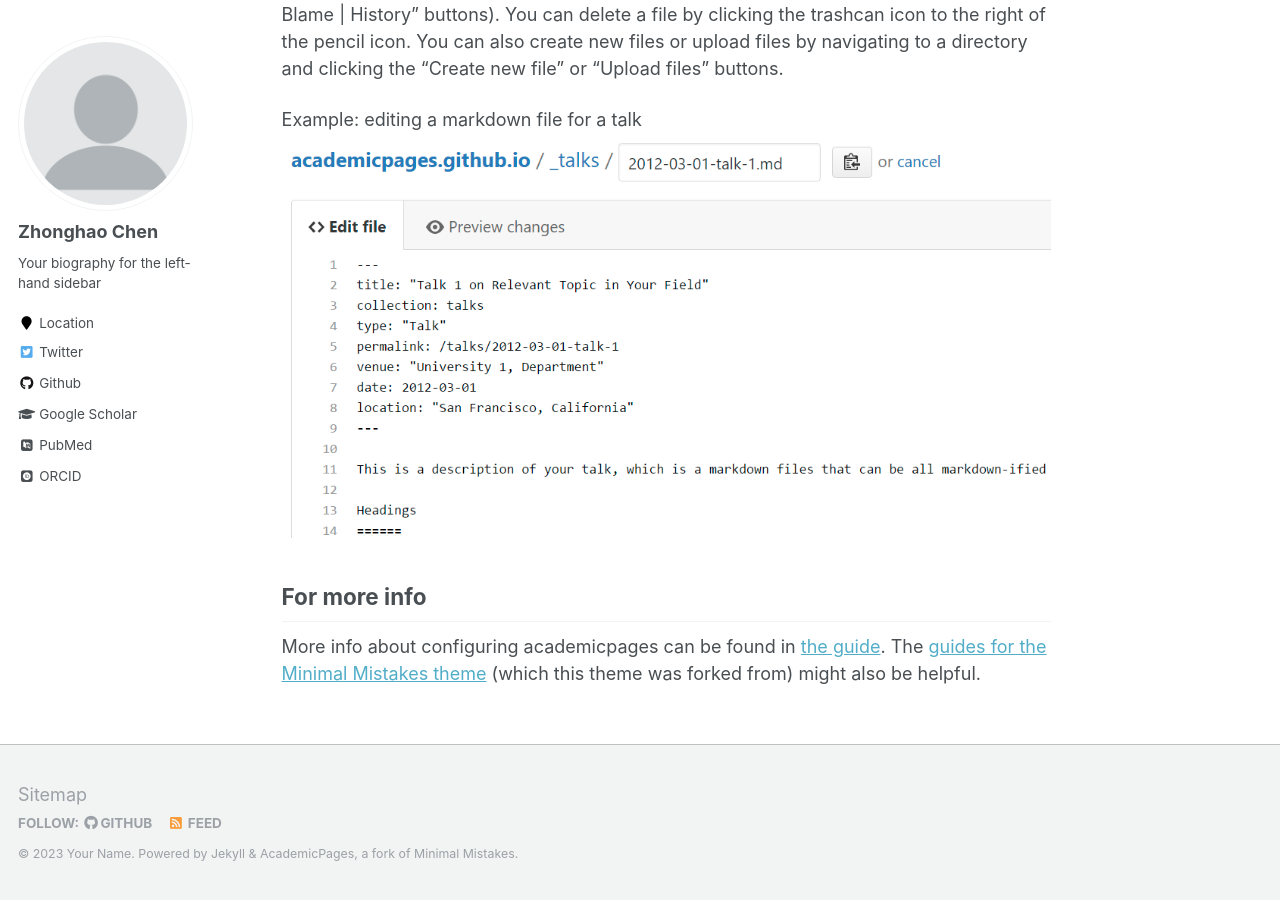
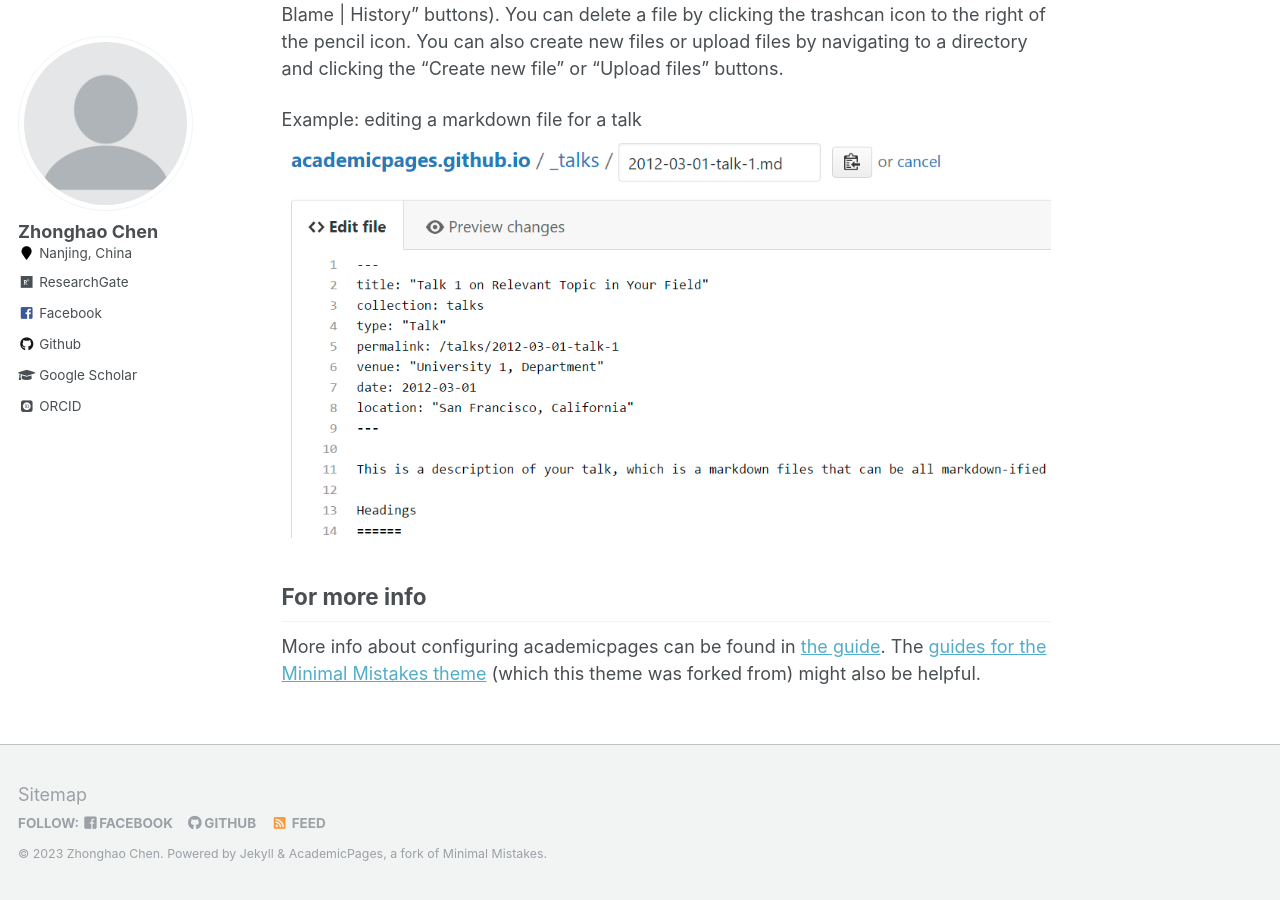
Before and after one commit to zhonghaochen/zhonghaochen.github.io, a Jekyll site: the page built from _pages/about.md, in a window 1280 px wide and 900 px high, scrolled down 2463 px. Built offline with Jekyll 4.4.1, drawn with Linux system fonts in a browser that asks for light colours; some web fonts are replaced.

Commit message:
Update _config.yml

```diff
--- a/_config.yml
+++ b/_config.yml
@@ -9,7 +9,7 @@
 locale                   : "en-US"
 title                    : "HomePage of Zhonghao Chen"
 title_separator          : "-"
-name                     : &name "Your Name"
+name                     : &name "Zhonghao Chen"
 description              : &description "personal description"
 url                      : https://zhonghaochen.github.io # the base hostname & protocol for your site e.g. "https://mmistakes.github.io"
 baseurl                  : "" # the subpath of your site, e.g. "/blog"
@@ -59,7 +59,7 @@ yandex_site_verification :
 twitter:
   username               :
 facebook:
-  username               : &facebook
+  username               : &Zhonghao Chen
   app_id                 :
   publisher              :
 og_image                 :  # Open Graph/Twitter default site image
@@ -82,19 +82,19 @@ analytics:
 author:
   name             : "Zhonghao Chen"
   avatar           : "profile.png"
-  bio              : "Your biography for the left-hand sidebar"
-  location         : "Location"
+  # bio              : # "Your biography for the left-hand sidebar"
+  location         : "Nanjing, China"
   employer         :
-  pubmed           : "https://www.ncbi.nlm.nih.gov/pubmed/?term=john+snow"
-  googlescholar    : "http://yourfullgooglescholarurl.com"
+  # pubmed           : "https://www.ncbi.nlm.nih.gov/pubmed/?term=john+snow"
+  googlescholar    : "https://scholar.google.com/citations?user=8TqiDYMAAAAJ&hl=zh-CN"
   email            :
-  researchgate     :  # example: "https://www.researchgate.net/profile/yourprofile"
+  researchgate     :  "https://www.researchgate.net/profile/Zhonghao-Chen-3"
   uri              :
   bitbucket        :
   codepen          :
   dribbble         :
   flickr           :
-  facebook         :
+  facebook         : "Zhonghao Chen"
   foursquare       :
   github           : "zhonghaochen"
   google_plus      :
@@ -109,7 +109,7 @@ author:
   stackoverflow    : # http://stackoverflow.com/users/123456/username
   steam            :
   tumblr           :
-  twitter          : "replacethistwitterhandle"
+  # twitter          : "replacethistwitterhandle"
   vine             :
   weibo            :
   xing             :
```
